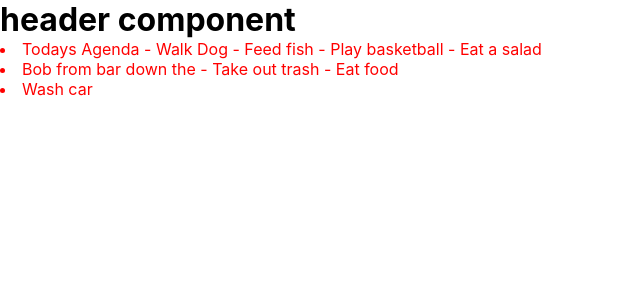
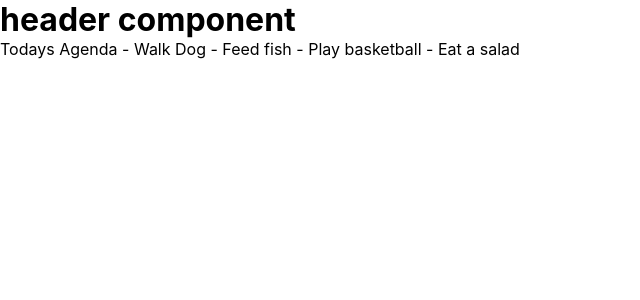
Before and after one commit to robertoaguilar1979/react-note-app, a React (Create React App) app: page /note/1 in a window 1280 px wide. Shown: the top 300 px of the page, without its empty margins (0-640 px from the left). Built offline with nearby package versions, Linux system fonts and the light colour scheme.

Commit message:
added router to app.js and displaying information to route pages

```diff
--- a/src/App.js
+++ b/src/App.js
@@ -1,13 +1,18 @@
+import { BrowserRouter as Router, Route } from "react-router-dom";
 import "./App.css";
 import Header from "./components/Header";
 import NotesPage from "./pages/NotesPage";
+import NotePage from "./pages/NotePage";
 
 function App() {
   return (
-    <div className="App">
-      <Header />
-      <NotesPage />
-    </div>
+    <Router>
+      <div className="App">
+        <Header />
+        <Route component={NotesPage} path="/" exact />
+        <Route component={NotePage} path="/note/:id" />
+      </div>
+    </Router>
   );
 }
 
--- /dev/null
+++ b/src/pages/NotePage.js
@@ -0,0 +1,15 @@
+import React from "react";
+import notes from "../assets/data";
+
+function NotePage({ match }) {
+  let noteId = match.params.id;
+  let note = notes.find((note) => note.id == noteId);
+
+  return (
+    <div>
+      <p>{note?.body}</p>
+    </div>
+  );
+}
+
+export default NotePage;
```
